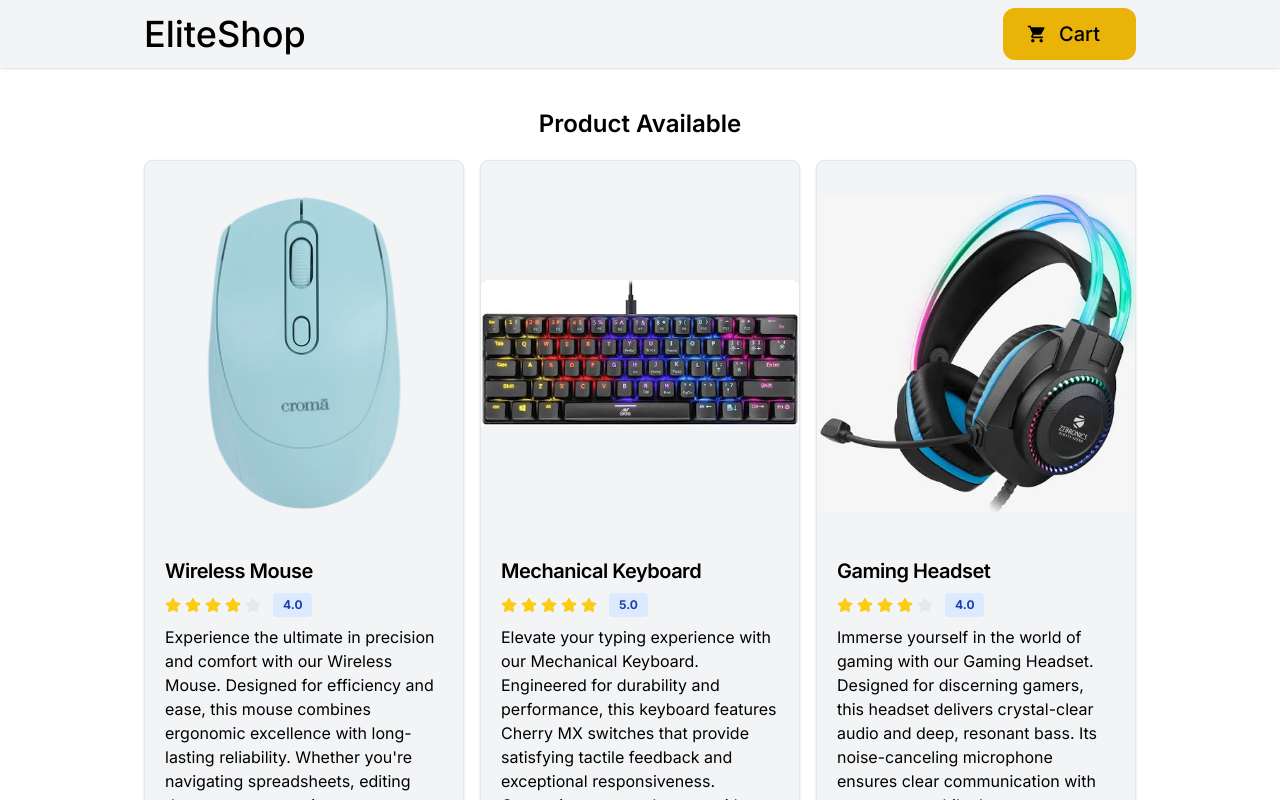
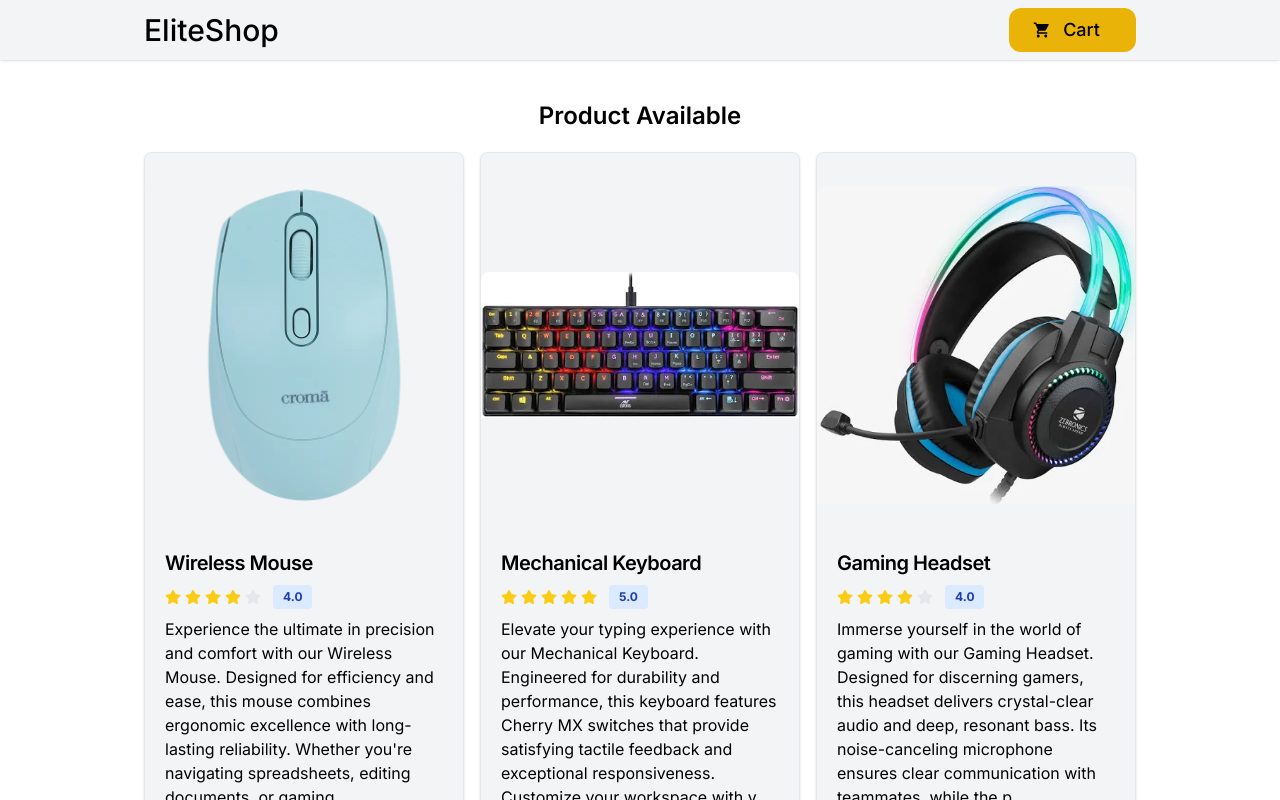
Before and after one commit to Sandesh2704/vflyorions-test, a Next.js app: page / in a window 1280 px wide. Shown: the top 800 px of the page. Built offline with nearby package versions, Linux system fonts and the light colour scheme.

Commit message:
some changes navbar

```diff
--- a/src/components/Navbar.js
+++ b/src/components/Navbar.js
@@ -10,8 +10,8 @@ export default function Navbar() {
   return (
     <>
      <nav className='flex sticky top-0 items-center justify-between py-2 px-3 md:px-16 lg:px-36 bg-gray-100   shadow'>
-      <Link href='/' className='text-2xl md:text-3xl lg:text-4xl font-medium'>EliteShop</Link>
-      <Link href='/cartitem' className='flex items-center gap-2 md:gap-3 bg-yellow-500 py-2 lg:py-3 px-3 lg:px-6 rounded-xl text-base md:text-lg lg:text-xl font-medium'>
+      <Link href='/' className='text-2xl md:text-3xl lg:text-3xl font-medium'>EliteShop</Link>
+      <Link href='/cartitem' className='flex items-center gap-2 md:gap-3 bg-yellow-500 py-2 lg:py-2 px-3 lg:px-6 rounded-xl text-base md:text-lg lg:text-lg font-medium'>
         <MdShoppingCart />
         Cart  <span>{countCart === 0 ? '' : countCart } </span>
       </Link>
```
